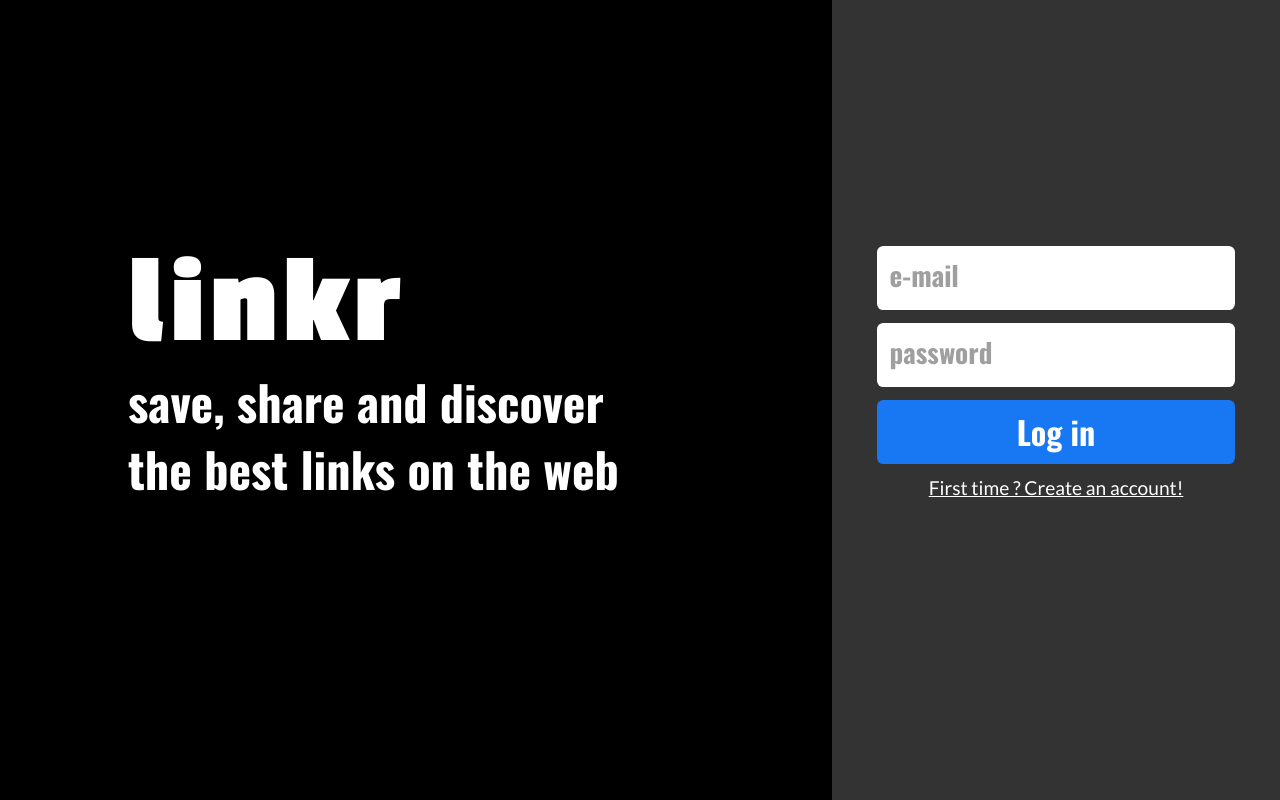
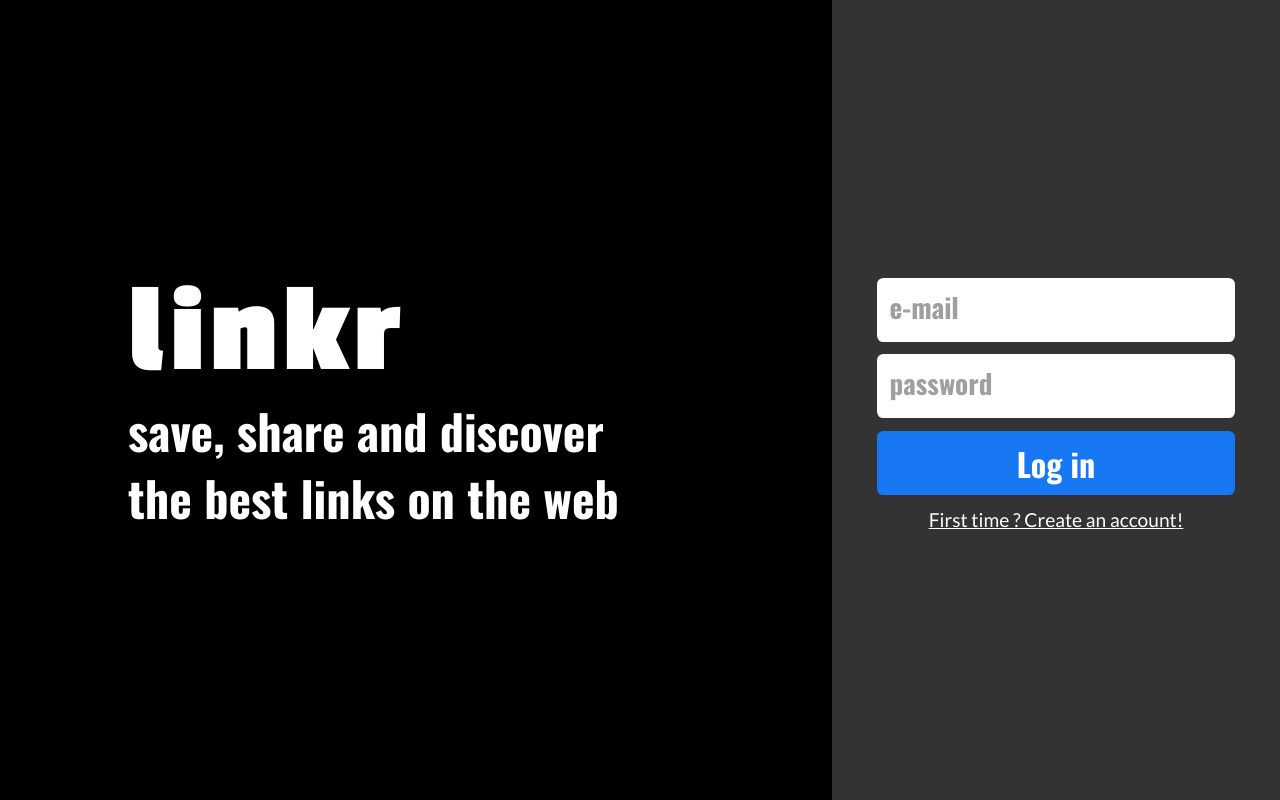
Before and after one commit to luguin444/Linkr, a React app: page / in a window 1280 px wide. Built offline with nearby package versions, Linux system fonts and the light colour scheme.

Commit message:
Login screen: vertically centralized registration form.

```diff
--- a/src/components/ContainerLogin.js
+++ b/src/components/ContainerLogin.js
@@ -116,7 +116,9 @@ export default function ContainerLogin () {
 const ContainerGray = styled.div`
     width: 35%;
     background-color: #333;
-    padding: 15rem 0 0 0;
+    display: flex;
+    justify-content: center;
+    align-items: center;
 
         @media(max-width: 800px) {
             width: 100%;
--- a/src/pages/LoginPage.js
+++ b/src/pages/LoginPage.js
@@ -38,7 +38,9 @@ const ContainerLogo = styled.div`
     font-weight: 700;
     display: flex;
     flex-direction: column;
-    padding: 15rem 0 0 8rem;
+    justify-content: center;
+
+    padding: 0 0 0 8rem;
 
     h1 {
         font-family: 'Passion One', cursive;
```
